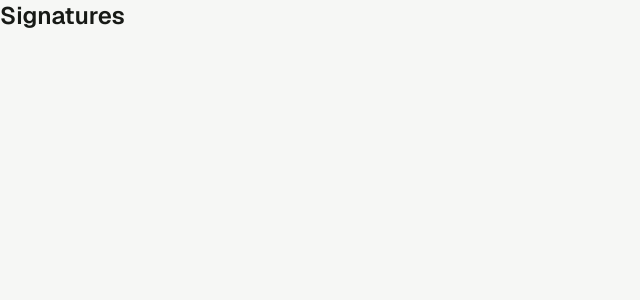
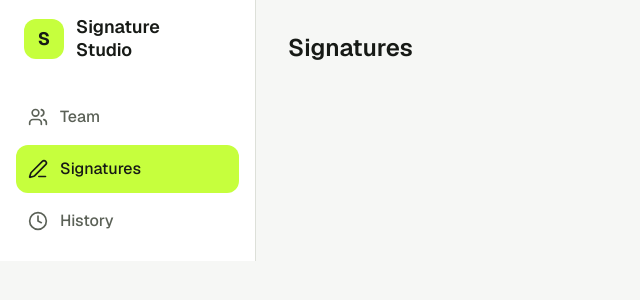
Before and after one commit to dev-nobre/Signature-Studio, a Next.js app: page /signatures in a window 1280 px wide. Shown: the top 300 px of the page, without its empty margins (0-640 px from the left). Built offline with nearby package versions, Linux system fonts and the light colour scheme.

Commit message:
feat: add sidebar navigation with active state

```diff
--- /dev/null
+++ b/app/(app)/layout.tsx
@@ -0,0 +1,10 @@
+import { Sidebar } from "@/components/sidebar";
+
+export default function AppLayout({ children }: { children: React.ReactNode }) {
+  return (
+    <div className="flex min-h-screen">
+      <Sidebar />
+      <main className="flex-1 p-8">{children}</main>
+    </div>
+  );
+}
--- /dev/null
+++ b/components/sidebar.tsx
@@ -0,0 +1,57 @@
+"use client";
+
+import Link from "next/link";
+import { usePathname } from "next/navigation";
+import { Clock, PenLine, Users } from "lucide-react";
+
+const navItems = [
+  { label: "Team", href: "/team", icon: Users },
+  { label: "Signatures", href: "/signatures", icon: PenLine },
+  { label: "History", href: "/history", icon: Clock },
+];
+
+export function Sidebar() {
+  const pathname = usePathname();
+
+  return (
+    <aside className="flex h-full w-64 flex-col border-r border-border bg-surface p-4">
+
+      <div className="mb-8 flex items-center gap-3 px-2">
+        <div className="flex h-10 w-10 items-center justify-center rounded-xl bg-tenant text-lg font-bold text-tenant-foreground">
+          S
+        </div>
+        <span className="text-lg font-semibold leading-tight text-foreground">
+          Signature
+          <br />
+          Studio
+        </span>
+      </div>
+      <nav aria-label="Main navigation">
+        <ul className="flex flex-col gap-1">
+          {navItems.map((item) => {
+            const isActive = pathname.startsWith(item.href);
+            const Icon = item.icon;
+
+            return (
+              <li key={item.href}>
+                <Link
+                  href={item.href}
+                  aria-current={isActive ? "page" : undefined}
+                  className={`flex items-center gap-3 rounded-xl px-3 py-3 text-base font-medium transition-colors focus-visible:outline-2 focus-visible:outline-offset-2 focus-visible:outline-tenant ${
+                    isActive
+                      ? "bg-tenant text-tenant-foreground"
+                      : "text-foreground-muted hover:bg-surface-muted hover:text-foreground"
+                  }`}
+                >
+                  <Icon size={20} aria-hidden="true" />
+                  {item.label}
+                </Link>
+              </li>
+            );
+          })}
+        </ul>
+      </nav>
+
+    </aside>
+  );
+}
--- a/package.json
+++ b/package.json
@@ -9,6 +9,7 @@
     "lint": "eslint"
   },
   "dependencies": {
+    "lucide-react": "^1.61.0",
     "next": "16.4.2",
     "react": "19.3.0",
     "react-dom": "19.3.0"
```
Also changed, not shown: 1 other file (tests, documents, lock files or other folders).
